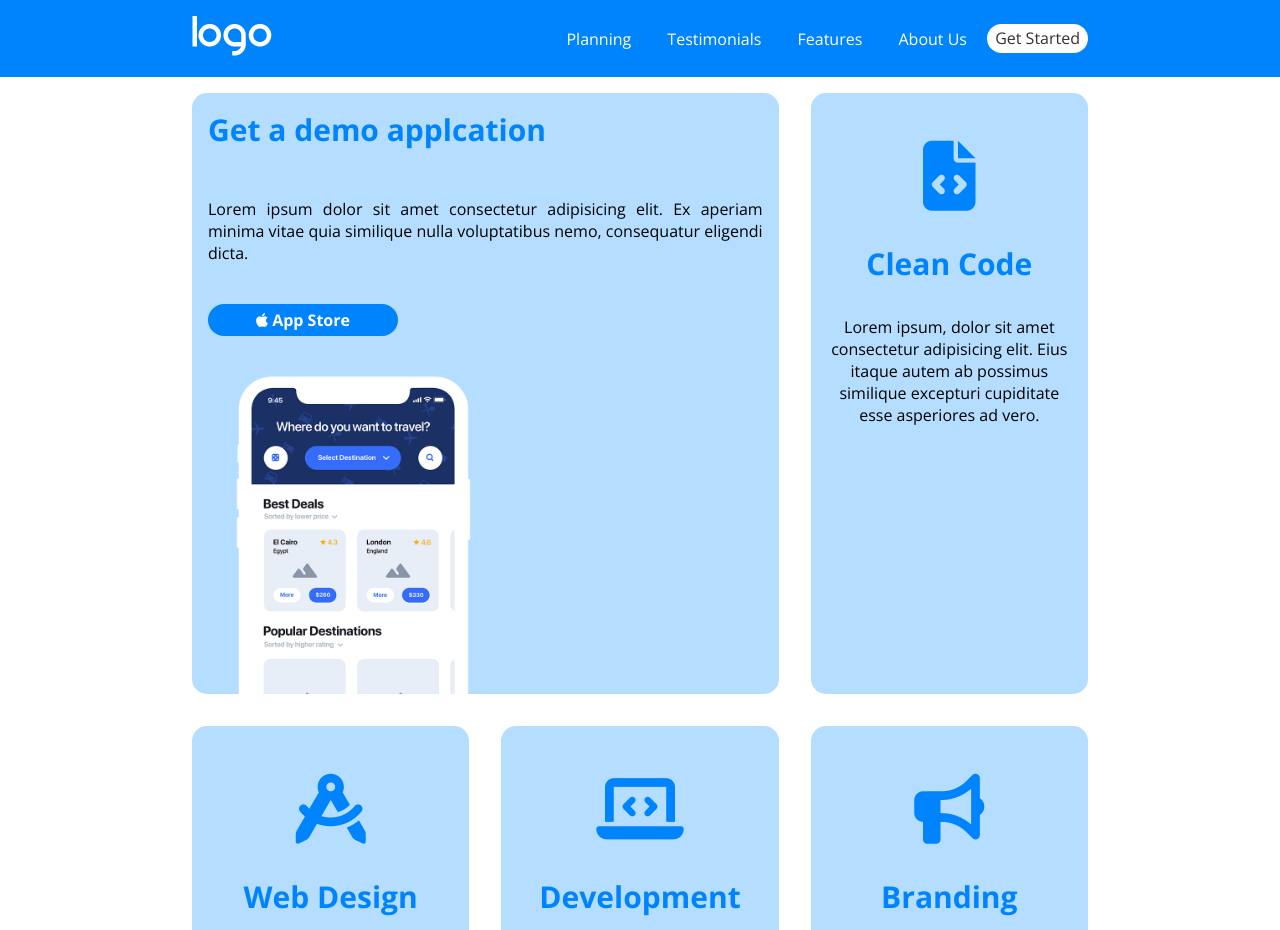
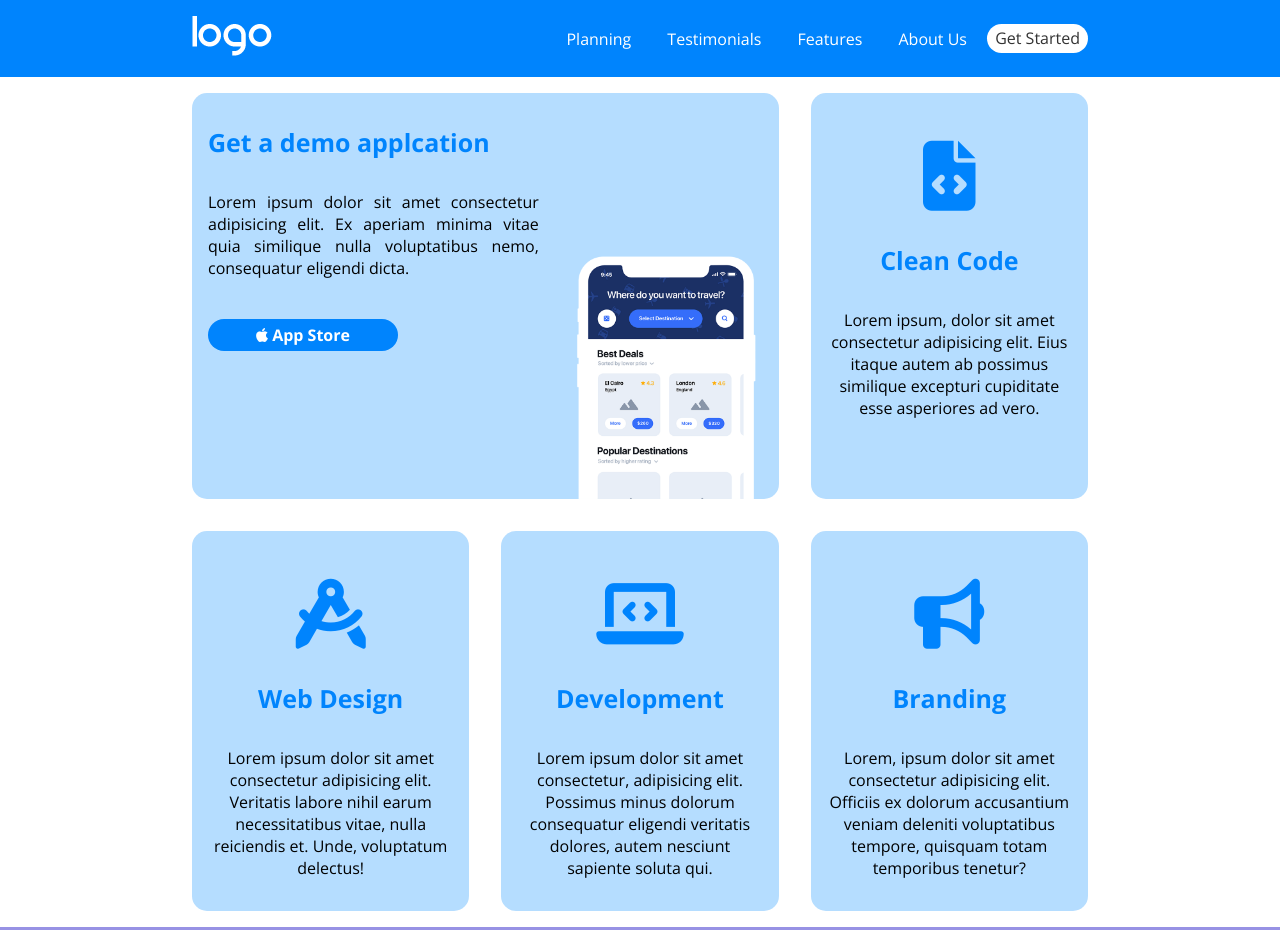
Before and after one commit to MarioBroi/htmlcss-responsive-layout, a plain HTML site: page index.html in a window 1280 px wide. Shown: the top 930 px of the page. Drawn offline with nearby package versions, Linux system fonts and the light colour scheme.

Commit message:
edit media large rule and demo section

```diff
--- a/assets/css/style.css
+++ b/assets/css/style.css
@@ -110,7 +110,7 @@ body {
     background-color: var(--layout-light);
 
     &>h3 {
-        font-size: 30px;
+        font-size: 25px;
         padding-top: 2rem;
         color: var(--layout-primary);
     }
@@ -124,6 +124,25 @@ body {
     &>p {
         padding: 2rem 1rem;
     }
+
+    &>.demo-left {
+        &>h3 {
+            font-size: 25px;
+            padding-top: 2rem;
+            color: var(--layout-primary);
+        }
+
+        &>i {
+            font-size: 70px;
+            padding-top: 3rem;
+            color: var(--layout-primary);
+        }
+
+        &>p {
+            padding: 2rem 1rem;
+        }
+    }
+
 }
 
 .btn-appstore {
@@ -469,6 +488,24 @@ body {
         }
     }
 
+    .demo .col-md-8>.card {
+        display: flex;
+    }
+
+    .img-demo {
+        width: 100%;
+        margin-top: 70%;
+    }
+
+    .demo-left>h3 {
+        margin-left: 1rem;
+        text-align: left;
+    }
+
+    .btn-appstore {
+        margin-left: 1rem;
+    }
+
 }
 
 /* /media large rule */
--- a/index.html
+++ b/index.html
@@ -53,9 +53,12 @@
                 <div class="row">
                     <div class="col-12 col-md-8">
                         <div class="card">
+
+                            <div class="demo-left">
                                 <h3>Get a demo applcation</h3>
                                 <p>
-                                Lorem ipsum dolor sit amet consectetur adipisicing elit. Ex aperiam minima vitae quia
+                                    Lorem ipsum dolor sit amet consectetur adipisicing elit. Ex aperiam minima vitae
+                                    quia
                                     similique nulla voluptatibus nemo, consequatur eligendi dicta.
                                 </p>
                                 <a href="" class="btn-appstore">
@@ -64,7 +67,12 @@
                                         App Store
                                     </strong>
                                 </a>
+                            </div>
+
+                            <div class="demo-rigth">
                                 <img src="./assets/img/phone.png" alt="" class="img-demo">
+                            </div>
+
                         </div>
                         <!-- /.card -->
                     </div>
```
Lines whose indentation alone changed are shown as unchanged.
